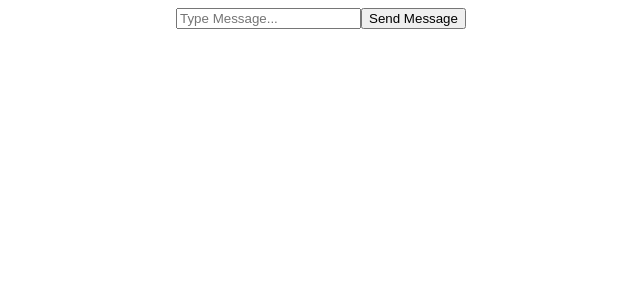
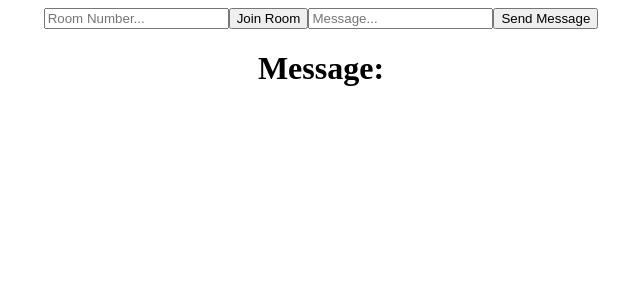
Before and after one commit to theSchmiddi/Kaesekaestchen, a React (Create React App) app in the folder client/: page / in a window 1280 px wide. Shown: the top 300 px of the page, without its empty margins (319-959 px from the left). Built offline with nearby package versions, Linux system fonts and the light colour scheme; no server answers.

Commit message:
added rooms for messages

```diff
--- a/client/src/App.js
+++ b/client/src/App.js
@@ -1,25 +1,48 @@
-import './App.css';
-import io from 'socket.io-client';
-import {useEffect} from "react";
+import "./App.css";
+import io from "socket.io-client";
+import { useEffect, useState } from "react";
 
 const socket = io.connect("http://localhost:3001");
 
 function App() {
+  const [room, setRoom] = useState("");
+
+  const [message, setMessage] = useState("");
+  const [messageReceived, setMessageReceived] = useState("");
+
+  const joinRoom = () => {
+    if (room !== "") {
+      socket.emit("join_room", room);
+    }
+  };
 
   const sendMessage = () => {
-    socket.emit("send_message", {message:"Hello"});
+    socket.emit("send_message", { message, room });
   };
 
   useEffect(() => {
     socket.on("receive_message", (data) => {
-      alert(data.message)
-    })
-  },[socket])
-
+      setMessageReceived(data.message);
+    });
+  }, [socket]);
   return (
     <div className="App">
-      <input placeholder='Type Message...'/>
-      <button onClick={sendMessage}>Send Message</button>
+      <input
+        placeholder="Room Number..."
+        onChange={(event) => {
+          setRoom(event.target.value);
+        }}
+      />
+      <button onClick={joinRoom}> Join Room</button>
+      <input
+        placeholder="Message..."
+        onChange={(event) => {
+          setMessage(event.target.value);
+        }}
+      />
+      <button onClick={sendMessage}> Send Message</button>
+      <h1> Message:</h1>
+      {messageReceived}
     </div>
   );
 }
```
Also changed, not shown: 1 other file (tests, documents, lock files or other folders).
